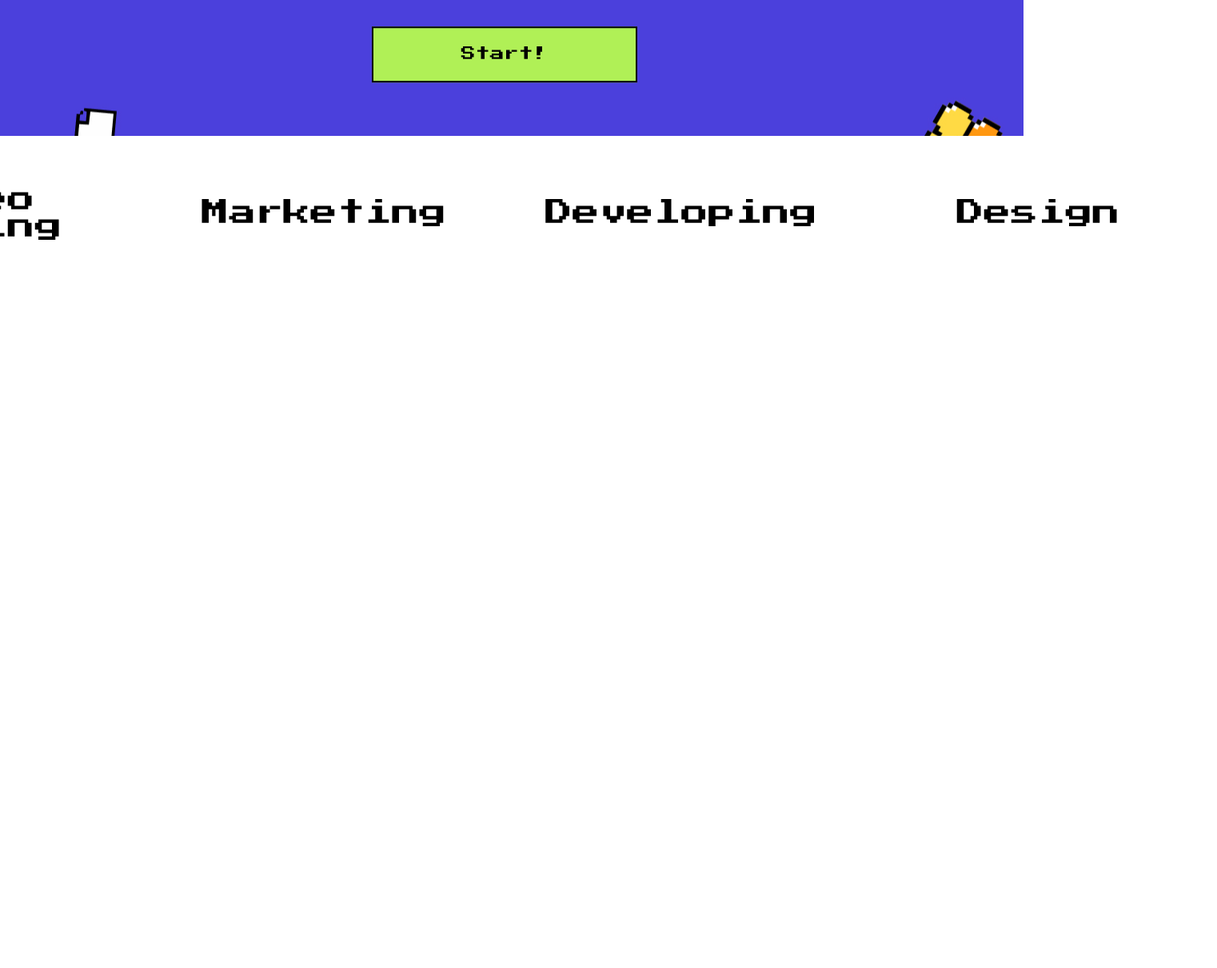
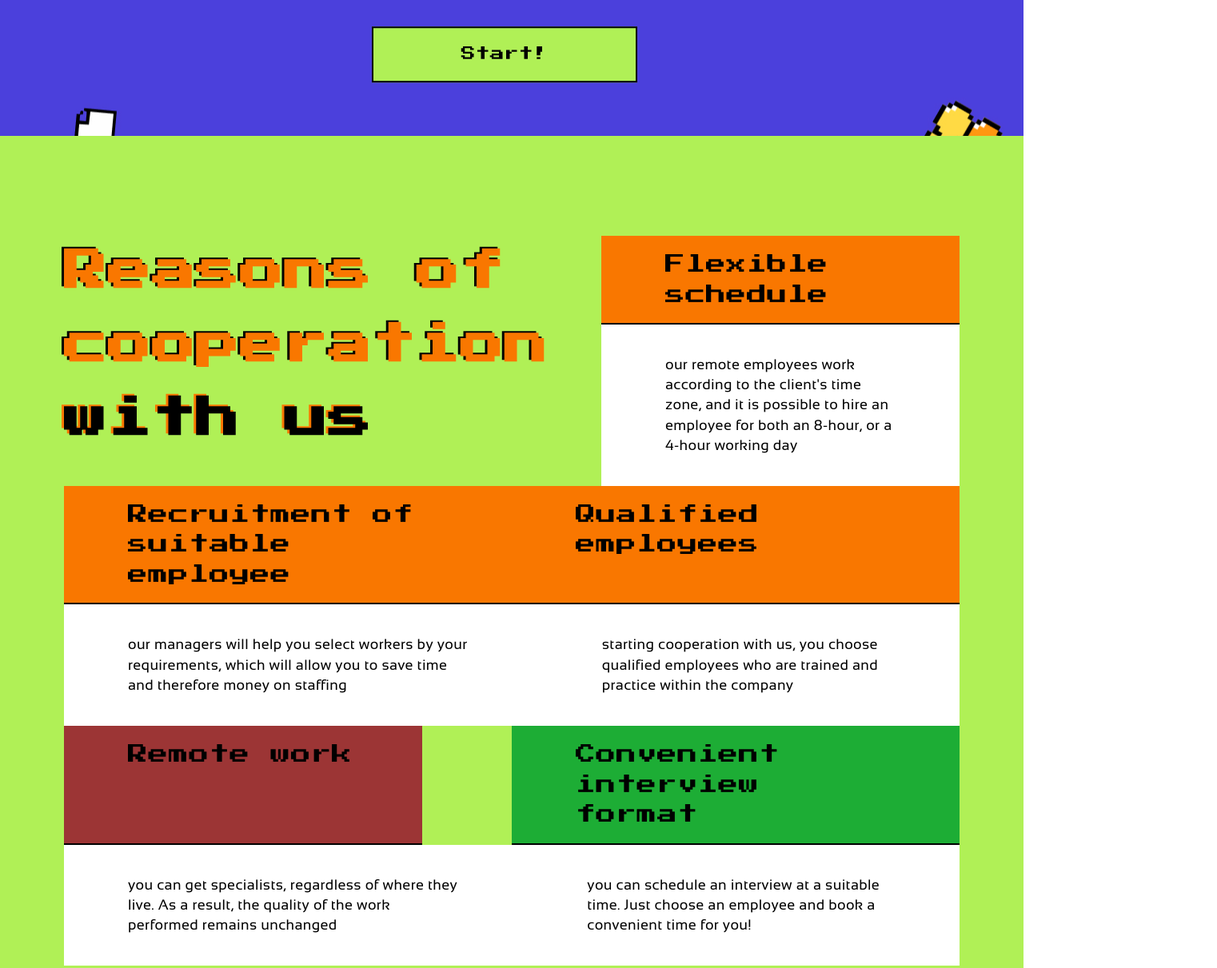
Before and after one commit to RemoteHelpers/landing-natalia, a plain HTML site: page index.html in a window 1280 px wide. Shown: the part 507-1718 px from the top of the page at 80% size, 1522 px wide, since content can reach past the window. Before the commit the page ends 807 px from the top, so only its background shows below. Drawn offline with Linux system fonts and the light colour scheme; files whose address does not match are found by name.

Commit message:
block reasons

```diff
--- a/assets/main.css
+++ b/assets/main.css
@@ -1,9 +1,10 @@
 @import url('https://fonts.googleapis.com/css2?family=Press+Start+2P&display=swap');
+
 /* font-family: 'Press Start 2P', cursive; */
 @font-face {
   font-family: 'Sansation';
   src: url('./fonts/SansationBold.woff2'),
-  url('./fonts/SansationBold.woff');
+    url('./fonts/SansationBold.woff');
   font-weight: 700;
   font-display: swap;
   font-style: normal;
@@ -12,13 +13,18 @@
 @font-face {
   font-family: 'Sansation';
   src: url('./fonts/SansationRegular.woff'),
-  url('./fonts/SansationRegular.woff2');
+    url('./fonts/SansationRegular.woff2');
   font-weight: 400;
   font-display: swap;
   font-style: normal;
 }
 
+* {
+  box-sizing: border-box;
+}
+
 body {
+  overflow-x: hidden;
   margin: 0;
   padding: 0;
   font-family: 'Sansation', sans-serif;
@@ -31,10 +37,10 @@ img {
 }
 
 .container {
-  max-width: 1120px;
+  max-width: 1160px;
   margin-left: auto;
   margin-right: auto;
-  padding: 0 50px;
+  padding: 0 20px;
 }
 
 .main-title {
@@ -147,11 +153,11 @@ img {
   height: 130px;
 }
 
-:root {
+/* :root {
   --marquee-elements-displayed: 3;
   --marquee-element-width: calc(100vw / var(--marquee-elements-displayed));
   --marquee-animation-duration: calc(var(--marquee-elements) * 3s);
-}
+} */
 
 .running-string__list {
   width: 100vw;
@@ -162,23 +168,26 @@ img {
   top: 62px;
   display: flex;
   list-style: none;
-  animation: scrolling var(--marquee-animation-duration) linear infinite;
+  /* animation: scrolling var(--marquee-animation-duration) linear infinite; */
 }
 
-@keyframes scrolling {
+/* @keyframes scrolling {
   0% {
     transform: translateX(0);
   }
   100% {
     transform: translateX(calc(-1*var(--marquee-element-width)*var(--marquee-elements)));
   }
-}
+} */
 
 .running-string__list li {
   display: flex;
   justify-content: center;
   padding: 0 10px;
-  flex: 0 0 var(--marquee-element-width);
+  width: calc(100vw/3);
+  top: 50%;
+  transform: translateY(-50%);
+  /* flex: 0 0 var(--marquee-element-width); */
   text-align: center;
   /* background-color: rgb(228, 80, 80); */
 }
@@ -188,3 +197,80 @@ img {
   justify-content: center;
   align-items: center;
 }
+
+.reasons {
+  padding-top: 125px;
+  padding-bottom: 176px;
+  background-color: #B0F056;
+}
+
+.line-wrapper--top {
+  display: flex;
+  justify-content: space-between;
+}
+
+.reasons__block--small {
+  width: 40%;
+}
+
+.reasons-title {
+  margin: 0;
+  padding-right: 10px;
+  width: 60%;
+  font-family: 'Press Start 2P', cursive;
+  font-size: 54px;
+  line-height: 1.7;
+  letter-spacing: 0.02em;
+  color: #F97700;
+  text-shadow: -3px -2px 0 #000;
+}
+
+.reasons-title span {
+  color: #000;
+  text-shadow: -3px -2px 0 #F97700;
+}
+
+.title-wrapper {
+  display: flex;
+  justify-content: space-between;
+}
+
+.line-wrapper--middle .block__title {
+  width: 50%;
+}
+
+.block__title {
+  margin: 0;
+  padding: 17px 80px;
+  font-family: 'Press Start 2P', cursive;
+  font-weight: 400;
+  font-size: 25px;
+  line-height: 1.5;
+  color: #000;
+  letter-spacing: 0.02em;
+  background-color: #F97700;
+  border-bottom: 2px solid #000;
+}
+
+.text-wrapper {
+  display: flex;
+}
+
+.block__text {
+  margin: 0;
+  padding: 38px 80px;
+  font-size: 18px;
+  line-height: 1.4;
+  letter-spacing: 0.02em;
+  background-color: #fff;
+}
+
+.block__title--small {
+  width: 40%;
+  background-color: rgb(156, 53, 53);
+}
+
+.block__title--big {
+  width: 50%;
+  background-color: rgb(29, 173, 53);
+}
--- a/assets/main.js
+++ b/assets/main.js
@@ -1,8 +1,8 @@
-const root = document.documentElement;
-const marqueeContent = document.querySelector('ul.running-string__list');
-root.style.setProperty('--marquee-elements', marqueeContent.children.length);
-const marqueeElementsDisplayed = getComputedStyle(root).getPropertyValue('--marquee-elements-displayed');
+// const root = document.documentElement;
+// const marqueeContent = document.querySelector('ul.running-string__list');
+// root.style.setProperty('--marquee-elements', marqueeContent.children.length);
+// const marqueeElementsDisplayed = getComputedStyle(root).getPropertyValue('--marquee-elements-displayed');
 
-for(let index = 0; index < marqueeElementsDisplayed.length; index++) {
-    marqueeContent.appendChild(marqueeContent.children[index].cloneNode(true))
-}
+// for(let index = 0; index < 4; index++) {
+//     marqueeContent.appendChild(marqueeContent.children[index].cloneNode(true))
+// }
--- a/index.html
+++ b/index.html
@@ -43,14 +43,48 @@
         </div>
       </div>
     </section>
-    <div class="running-string">
+    <!-- <div class="running-string">
       <ul class="running-string__list">
         <li><div class="running-string__item">Design</div></li>
         <li><div class="running-string__item">Video Editing</div></li>
         <li><div class="running-string__item">Marketing</div></li>
         <li><div class="running-string__item">Developing</div></li>
       </ul>
-    </div>
+    </div> -->
+    <section class="reasons">
+        <div class="container">
+            <div class="reasons__content">
+                <div class="line-wrapper line-wrapper--top">
+                    <h2 class="reasons-title">Reasons of cooperation <span>with us</span></h2>
+                    <div class="reasons__block reasons__block--small">
+                        <h3 class="block__title">Flexible schedule</h3>
+                        <p class="block__text">our remote employees work according to the client's time zone, and it is possible to hire an employee for both an 8-hour, or a 4-hour working day
+                        </p>
+                    </div>
+                </div>
+                <div class="line-wrapper line-wrapper--middle">
+                    <div class="title-wrapper">
+                        <h3 class="block__title">Recruitment of suitable employee</h3>
+                        <h3 class="block__title">Qualified employees</h3>
+                    </div>
+                    <div class="text-wrapper">
+                        <p class="block__text">our managers will help you select workers by your requirements, which will allow you to save time and therefore money on staffing</p>
+                        <p class="block__text">starting cooperation with us, you choose qualified employees who are trained and practice within the company</p>
+                    </div>
+                </div>
+                <div class="line-wrapper">
+                    <div class="title-wrapper">
+                        <h3 class="block__title block__title--small">Remote work</h3>
+                        <h3 class="block__title block__title--big">Convenient interview format</h3>
+                    </div>
+                    <div class="text-wrapper">
+                        <p class="block__text">you can get specialists, regardless of where they live. As a result, the quality of the work performed remains unchanged</p>
+                        <p class="block__text">you can schedule an interview at a suitable time. Just choose an employee and book a convenient time for you!</p>
+                    </div>
+                </div>
+            </div>
+        </div>
+    </section>
   </main>
   <script src="./assets/main.js"></script>
 </body>
```
